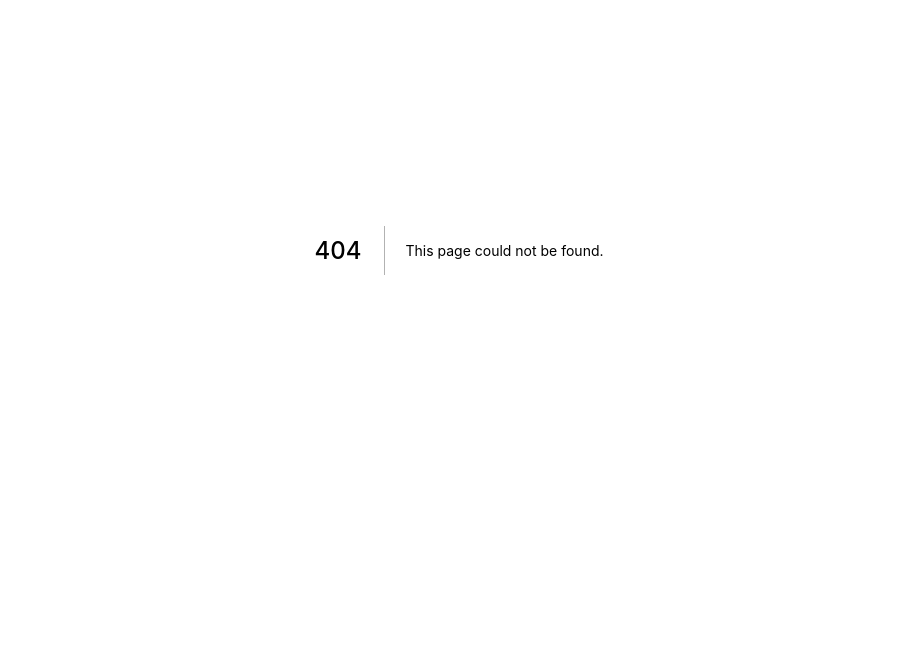
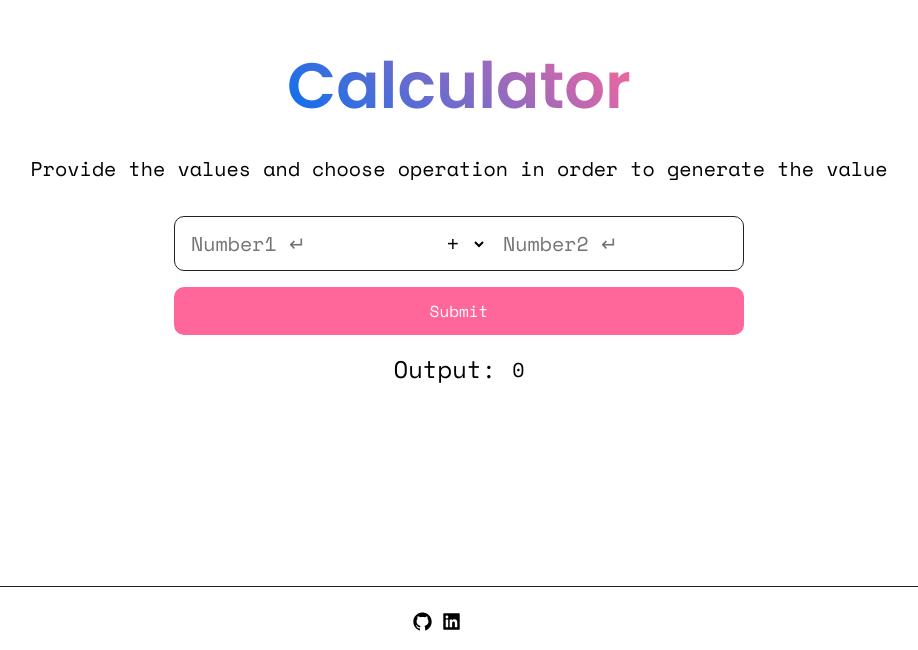
Before and after one commit to Yevhenbk/komon-technical-challenge, a Next.js app: page /calculator in a window 1280 px wide. Before the commit this address had no page. Shown: the part 150-800 px from the top of the page, without its empty margins (181-1099 px from the left). Built offline with nearby package versions, Linux system fonts and the light colour scheme.

Commit message:
added calculator

```diff
--- /dev/null
+++ b/components/Header/Header.module.css
@@ -0,0 +1,29 @@
+.title span {
+    background-image: linear-gradient(45deg, var(--primary), var(--secondary));
+    -webkit-background-clip: text;
+    background-clip: text;
+    -webkit-text-fill-color: transparent;
+}
+
+.title {
+    margin: 0;
+    line-height: 1.15;
+    font-size: 4rem;
+}
+
+.title,
+.description {
+  text-align: center;
+}
+
+.title a:hover,
+.title a:focus,
+.title a:active {
+  text-decoration: underline;
+}
+
+.description {
+  margin: 2rem 0;
+  line-height: 1.5;
+  font-size: 1.25rem;
+}
--- /dev/null
+++ b/components/Header/Header.tsx
@@ -0,0 +1,32 @@
+import React from 'react'
+import styles from './Header.module.css'
+
+//* Define Props
+type Props = {
+    title?: string,
+    span?: string,
+    description?: string
+};
+
+/**
+ * ! Define the Layout component
+ */
+
+
+const Header: React.FC<Props> = (props) => {
+
+  //* View Builder
+  return (
+    <div>
+        <h1 className={styles.title}>
+            {props.title} <span>{props.span}</span>
+        </h1>
+        <p className={styles.description}>
+            {props.description}
+        </p>
+    </div>
+  )
+}
+
+//* Export component
+export default Header
--- /dev/null
+++ b/pages/calculator.tsx
@@ -0,0 +1,84 @@
+import * as React from "react"
+import { NextPage } from "next"
+import Footer from "../components/Footer"
+import Header from "../components/Header/Header"
+import styles from "../styles/Calculator.module.css"
+
+/**
+ * ! Define the Calculator page
+ */
+
+
+
+const Calculator: NextPage = () => {
+
+  //* Define states
+  const [ inputOne, setInputOne ] = React.useState('')
+  const [ inputTwo, setInputTwo ] = React.useState('')
+  const [ operation, setOperation] = React.useState('+')
+  const [ answer, setAnswer ] = React.useState<number | undefined>(0)
+
+  //* Methods
+  function setValues(inputOne: string, inputTwo: string, operation: string) {
+    let valueOne = parseInt(inputOne)
+    let valueTwo = parseInt(inputTwo)
+    let answer
+
+    if (operation == '+') {
+        answer = valueOne + valueTwo
+    } else if (operation === '-') {
+        answer = valueOne - valueTwo
+    } else if (operation == '/') {
+        answer = valueOne / valueTwo
+    } else if (operation == '*') {
+        answer = valueOne * valueTwo
+    }
+
+    return setAnswer(answer)
+  }
+
+
+  //* View Builder
+  return (
+    <div>
+        <main className={styles.main}>
+            <Header span="Calculator" description="Provide the values and choose operation in order to generate the value" />
+            <div className={styles.row}>
+                <form className={styles.form}>
+                    <input
+                        type="number"
+                        onChange={(e) => setInputOne(e.target.value)}
+                        name="inputOne"
+                        placeholder="Number1 &crarr;"
+                        className={styles.input}
+                    />
+                    <select defaultValue={"+"} name="selectedOperation"
+                    onChange={(e) => setOperation(e.target.value)} className={styles.select}>
+                        <option value="+" >+</option>
+                        <option value="-">-</option>
+                        <option value="/">/</option>
+                        <option value="*">*</option>
+                    </select>
+                    <input
+                        type="number"
+                        onChange={(e) => setInputTwo(e.target.value)}
+                        name="inputTwo"
+                        placeholder="Number2 &crarr;"
+                        className={styles.input}
+                    />
+                    {/* <div>{answer}</div> */}
+                </form>
+                <input type="button" value='Submit' className={styles.button} onClick={() => setValues(inputOne, inputTwo, operation) }/>
+                <div className={styles.output}>
+                    <p>Output:</p>
+                    <p>{answer}</p>
+                </div>
+            </div>
+        </main>
+        <Footer />
+    </div>
+  )
+}
+
+//* Export component
+export default Calculator
--- /dev/null
+++ b/styles/Calculator.module.css
@@ -0,0 +1,90 @@
+.main {
+    padding: 4rem 0;
+    flex: 1;
+    height: 92vh;
+    display: flex;
+    flex-direction: column;
+    justify-content: center;
+    align-items: center;
+}
+
+.row {
+    display: flex;
+    flex-direction: column;
+    justify-content: center;
+    align-items: center;
+}
+
+.output {
+    display: flex;
+    flex-direction: row;
+    align-items: center;
+    margin-top: 1rem;
+}
+
+.output p {
+    margin: 0;
+}
+
+.output p:nth-child(1) {
+    font-size: 1.5rem;
+}
+
+.output p:nth-child(2) {
+    font-size: 1.25rem;
+    margin-left: 1rem;
+}
+
+.button {
+    font-size: 1rem;
+    margin-top: 1rem;
+    width: 100%;
+    padding: .75rem 1rem;
+    font-family: "Space Mono", sans-serif;
+    color: var(--white);
+    background: var(--secondary);
+    border: none;
+    border-radius: 10px;
+}
+
+.button:hover {
+    cursor: pointer;
+    background-color: #bd4a70;
+}
+
+.input {
+    font-size: 1.25rem;
+    font-family: "Space Mono", sans-serif;
+    padding: .75rem 1rem;
+    background: transparent;
+    border: none;
+    outline: none;
+    max-width: 16rem;
+}
+
+.input:focus {
+    background-color: var(--black);
+}
+
+.input:active {
+    background-color: var(--black);
+}
+
+.select {
+    font-size: 1.25rem;
+    padding: .5rem .75rem;
+    background: transparent;
+    border: none;
+    outline: none;
+}
+
+.form {
+    border: 1px solid var(--border);
+    border-radius: 10px;
+    transition: color 0.15s ease, border-color 0.15s ease;
+    overflow: hidden;
+}
+
+.form option {
+    background-color: var(--black);
+}
--- a/styles/Home.module.css
+++ b/styles/Home.module.css
@@ -11,13 +11,6 @@
   flex-direction: column;
   justify-content: center;
   align-items: center;
-}
-
-.title span {
-  background-image: linear-gradient(45deg, var(--primary), var(--secondary));
-  -webkit-background-clip: text;
-  background-clip: text;
-  -webkit-text-fill-color: transparent;
 }
 
 .footer {
@@ -37,29 +30,6 @@
   display: flex;
   justify-content: center;
   align-items: center;
-}
-
-.title a:hover,
-.title a:focus,
-.title a:active {
-  text-decoration: underline;
-}
-
-.title {
-  margin: 0;
-  line-height: 1.15;
-  font-size: 4rem;
-}
-
-.title,
-.description {
-  text-align: center;
-}
-
-.description {
-  margin: 2rem 0;
-  line-height: 1.5;
-  font-size: 1.25rem;
 }
 
 .code {
--- a/styles/globals.css
+++ b/styles/globals.css
@@ -3,7 +3,9 @@
 :root {
   --primary: #0070F3;
   --secondary: #FF6699;
-  --border: #eaeaea;
+  --border: rgb(34,34,34);
+  --black: black;
+  --white: white;
 }
 
 html,
@@ -26,6 +28,18 @@ a {
   box-sizing: border-box;
 }
 
+/* Chrome, Safari, Edge, Opera */
+input::-webkit-outer-spin-button,
+input::-webkit-inner-spin-button {
+  -webkit-appearance: none;
+  margin: 0;
+}
+
+/* Firefox */
+input[type=number] {
+  -moz-appearance: textfield;
+}
+
 @media (prefers-color-scheme: dark) {
   html {
     color-scheme: dark;
```
Also changed, not shown: pages/index.tsx (+2 -6 lines).
